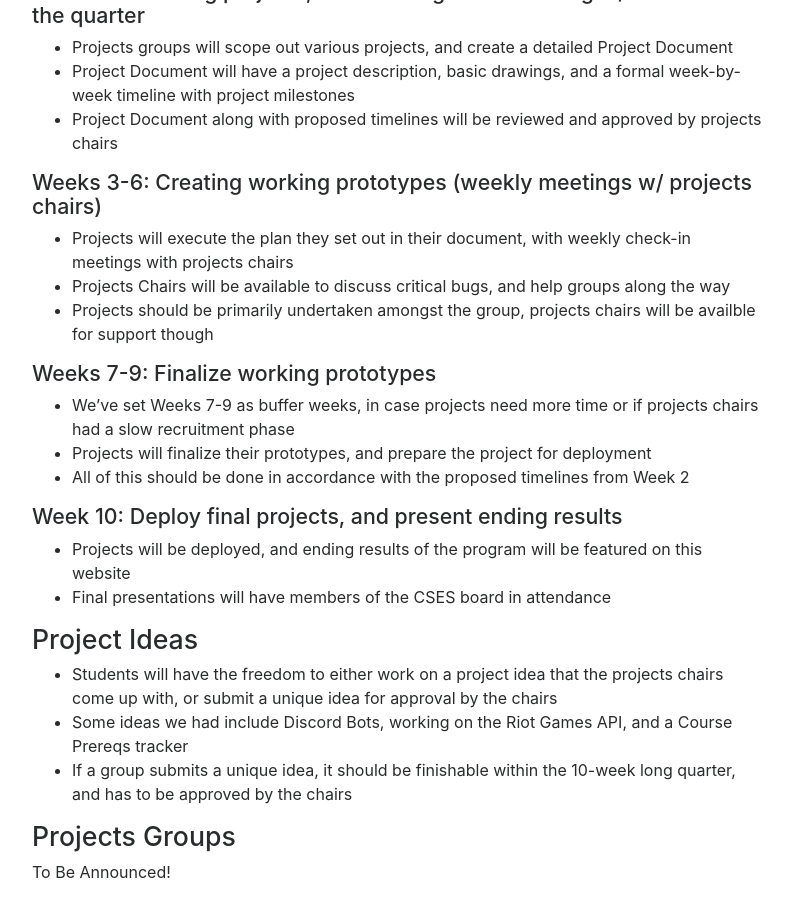
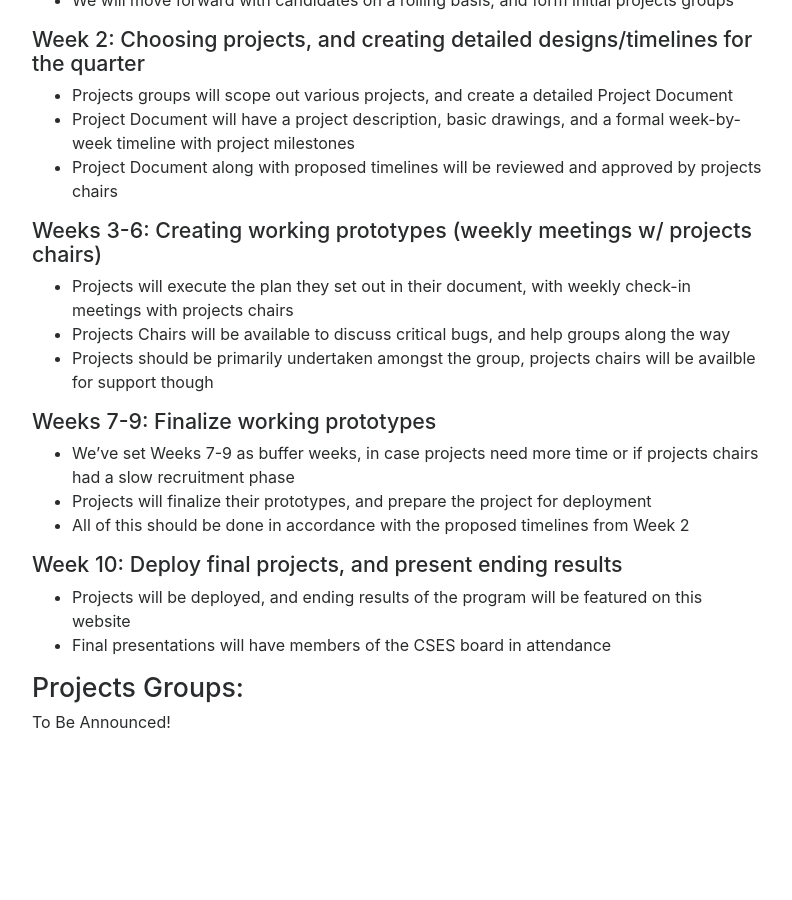
Before and after one commit to ucsdcses/tridev, a Jekyll site: the page built from index.md, in a window 1280 px wide and 900 px high, scrolled down 1150 px. Shown: the whole window, without its empty margins (243-1035 px from the left). Built offline with Jekyll 4.4.1, drawn with Linux system fonts in a browser that asks for light colours; nearby versions of some CDN libraries; our own code applies the rules of GitHub Pages for plain Markdown files; after the commit the page ends 1900 px from its top, so only the background shows below that; some of the changed text lies outside the part shown.

Commit message:
Update index.md

```diff
--- a/index.md
+++ b/index.md
@@ -5,10 +5,9 @@
 
 <p>
 <a href="#duties">Duties and Expectations</a> -
-  <a href="#themes">Themes</a> -
+<a href="#themes">Themes</a> -
 <a href="#recruitment">Recruitment</a> -
 <a href="#timeline">Timeline</a> -
-<a href="#projectideas">Project Ideas</a> -
 <a href="#projectgroups">Project Groups</a>
 </p>
 
@@ -30,15 +29,16 @@ Students are set into groups of 4 to 5 people, and build software projects throu
 - Be communicative with your teammates, and respond to messages in a timely manner
 
 <a id="themes"></a>
-## Themes;
+## Themes:
 - Every quarter we will have a different theme for our project teams. We encourage the teams to realize ideas that follow the themes.
 - Feel free to talk to the project chairs about the ideas that you are passionate about but outside the theme. We will evaluate the ideas together.
+- If a group submits a unique idea, it should be finishable within the 10-week long quarter, and has to be approved by the chairs
 - Theme for Fall: Discord bots.
 - Theme for Winter: League of Legends APIs
 - Theme for Spring: Course trackers
 
 <a id="recruitment"></a>
-## Recruitment
+## Recruitment:
 This year the recruitment process will be rolling application and it will happen in multiple steps. First, applicants will apply through [LaunchIt](https://www.launchitnow.org/posts/dUKhw0nlhx51Y4Qj5l9k) to the TriDev program. Please follow the instruction listed in the post created by CSES on LaunchIt. We will screen applicants, and send links to google forms to applicants that we want to move forward with. After reviewing responses to our google form surveys, we'll contact applicants for possible interviews/team matching. *Details will be released at the Fall CSES GBM.*
 
 <a id="timeline"></a>
@@ -67,12 +67,6 @@ This year the recruitment process will be rolling application and it will happen
 - Projects will be deployed, and ending results of the program will be featured on this website
 - Final presentations will have members of the CSES board in attendance
 
-<a id="projectideas"></a>
-## Project Ideas
-- Students will have the freedom to either work on a project idea that the projects chairs come up with, or submit a unique idea for approval by the chairs
-- Some ideas we had include Discord Bots, working on the Riot Games API, and a Course Prereqs tracker
-- If a group submits a unique idea, it should be finishable within the 10-week long quarter, and has to be approved by the chairs
-
 <a id="projectgroups"></a>
-## Projects Groups
+## Projects Groups:
 To Be Announced!
```
